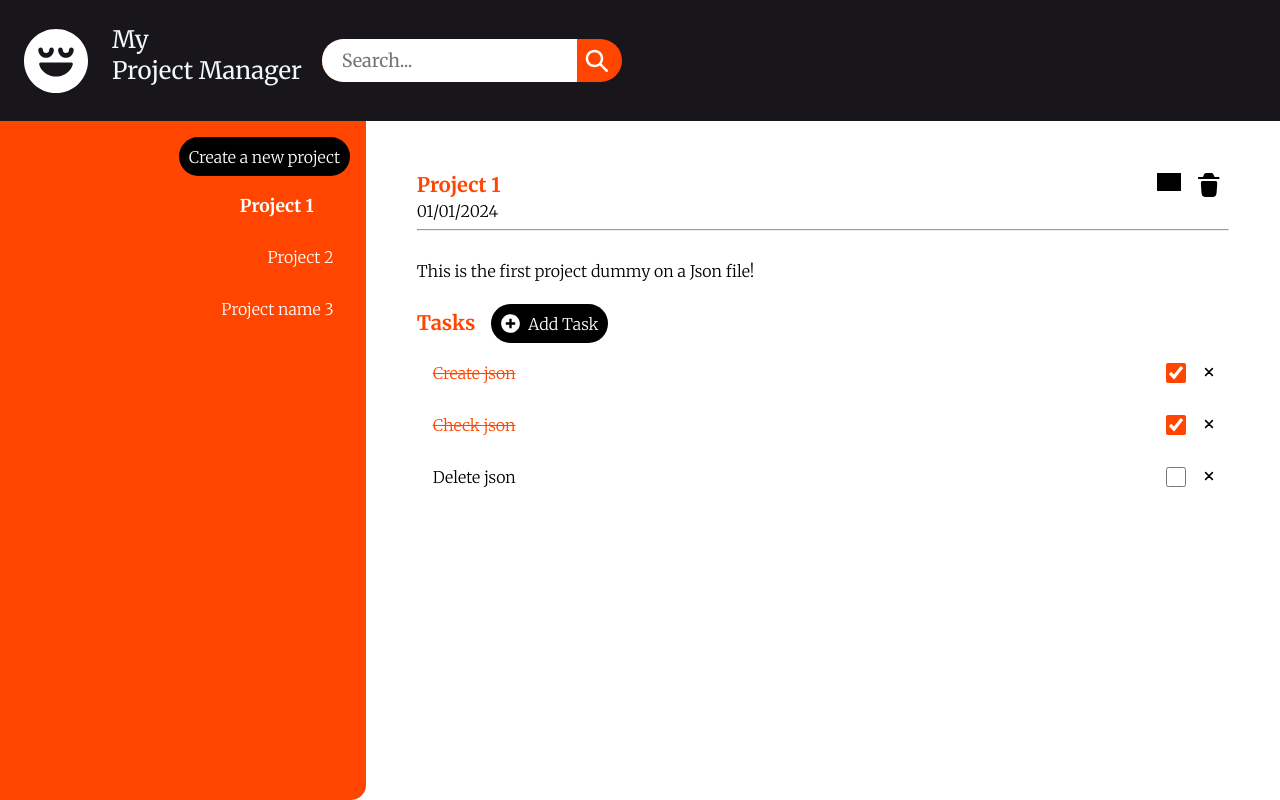
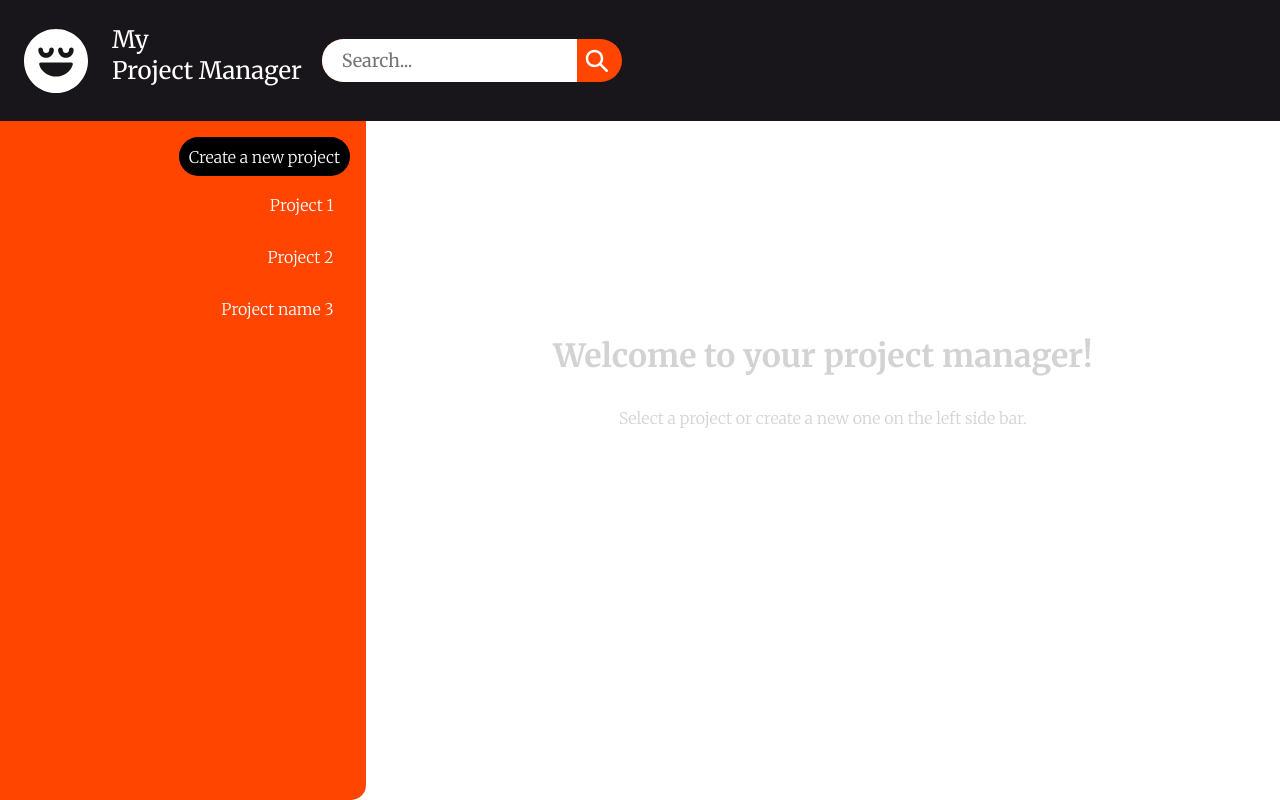
Before and after one commit to mariroco/React-Projects, a React (Vite) app in the folder project_manager/: page / in a window 1280 px wide. Built offline with nearby package versions, Linux system fonts and the light colour scheme; grey boxes are pictures that could not be loaded.

Commit message:
You can now create new projects and delete existing ones!

```diff
--- a/project_manager/src/App.css
+++ b/project_manager/src/App.css
@@ -28,7 +28,7 @@ h1{
     margin: auto;
     font-family: "Merriweather", serif;
     font-weight: 400;
-    color: aliceblue;
+    color: rgb(255, 255, 255);
     font-style: normal;
 }
 
--- a/project_manager/src/components/buttons/IconButton.jsx
+++ b/project_manager/src/components/buttons/IconButton.jsx
@@ -1,7 +1,13 @@
 
 import { useState } from "react";
 
-export default function IconButton({iconUrl='../../../public/management.svg', iconColor='black', hoverColor='orangered', clickColor='orange', buttonFunction=null}){
+export default function IconButton({
+    iconUrl='../../../public/management.svg',
+    iconColor='black',
+    hoverColor='orangered',
+    clickColor='orange',
+    buttonFunction=undefined}){
+
     const[isHovered, setIsHovered] = useState(iconColor);
 
     function handleOnMouseEnter(){
@@ -16,13 +22,11 @@ export default function IconButton({iconUrl='../../../public/management.svg', ic
         setIsHovered(clickColor);
     }
 
-
-    function handleOnClick(){
-
-        if(buttonFunction==null){
+    function handleClick(){
+        if(buttonFunction!=undefined){
+            buttonFunction();
+        }else{
             console.log("'buttonFunction' prop is undefined on the <IconButton/> component. This is a default function.");
-        }else{
-            buttonFunction();
         }
     }
 
@@ -47,7 +51,7 @@ export default function IconButton({iconUrl='../../../public/management.svg', ic
         onMouseLeave={handleOnMouseLeave}
         onMouseDown={handleOnMouseDown}
         onMouseUp={handleOnMouseEnter}
-        onClick={handleOnClick}>
+        onClick={handleClick}>
             <div style={{mask:`url(${iconUrl}) 0 0 / contain no-repeat`, width:'100%', backgroundColor:isHovered}}/>
         </div>
         </>
--- a/project_manager/src/components/buttons/RoundedButton.jsx
+++ b/project_manager/src/components/buttons/RoundedButton.jsx
@@ -1,11 +1,15 @@
 import { useState } from "react";
 
-function defaultFunction(){
-    console.log("'buttonFunction' prop is undefined on the <RoundedButton/> component. This is a default function.")
-}
+export default function RoundedButton({
+    iconUrl=null,
+    iconColor=null,
+    text='Rounded Button',
+    backgroundColor='black',
+    textcolor='white',
+    hoverColor='orangered',
+    clickColor='orange',
+    buttonFunction=undefined}){
 
-
-export default function RoundedButton({iconUrl=null, iconColor=null, text='Rounded Button', backgroundColor='black', textcolor='white', hoverColor='orangered', clickColor='orange', buttonFunction=defaultFunction, ...props}){
     const[isHovered, setIsHovered] = useState(backgroundColor);
 
     function handleOnMouseEnter(){
@@ -18,6 +22,14 @@ export default function RoundedButton({iconUrl=null, iconColor=null, text='Round
 
     function handleOnMouseDown(){
         setIsHovered(clickColor);
+    }
+
+    function handleClick(){
+        if(buttonFunction!=undefined){
+            buttonFunction();
+        }else{
+            console.log("'buttonFunction' prop is undefined on the <RoundedButton/> component. This is a default function.")
+        }
     }
 
     return(
@@ -41,7 +53,7 @@ export default function RoundedButton({iconUrl=null, iconColor=null, text='Round
         onMouseLeave={handleOnMouseLeave}
         onMouseDown={handleOnMouseDown}
         onMouseUp={handleOnMouseEnter}
-        onClick={buttonFunction}>
+        onClick={handleClick}>
 
             {/*Conditionally rendering button icon*/}
             {iconUrl &&
--- a/project_manager/src/components/project/Project.jsx
+++ b/project_manager/src/components/project/Project.jsx
@@ -1,8 +1,7 @@
+import { useState } from 'react';
 import './Project.css';
-import {useState} from 'react';
 
 export default function Project({projectName, clickFunction=null, selected}){
-    const[isSelected, setIsSelected] = useState(false);
 
     function handleProject() {
         if(clickFunction != null){
@@ -14,6 +13,6 @@ export default function Project({projectName, clickFunction=null, selected}){
 
 
     return(
-        <p className='Project' style={selected ? {transform:'scale(1.1)', fontWeight:'bold',marginInline:'4rem'}:{}} onClick={handleProject}>{projectName}</p>
+        <p className='Project' style={selected() ? {transform:'scale(1.1)', fontWeight:'bold',marginInline:'4rem'}:{}} onClick={handleProject}>{projectName}</p>
     );
 }
--- a/project_manager/src/components/project/ProjectDetails.jsx
+++ b/project_manager/src/components/project/ProjectDetails.jsx
@@ -7,27 +7,27 @@ import IconButton from "../buttons/IconButton.jsx";
 import Popup from "../popup/Popup.jsx";
 import { useState } from "react";
 
-export default function ProjectDetails( projectObj=null) {
+export default function ProjectDetails({projectObj, deleteThisFunction}) {
     const [popupIsShowing, setPopupIsShowing]=useState(false);
     const iconArray = [Pencil,Trash,Plus];
-    const prjData = projectObj.projectObj;
-
     return(
         <>
             <table style={{width: '100%', padding: '3rem', paddingBottom: '1rem'}}>
                 <thead>
                     <tr>
                         <td>
-                            <p className='ProjectTitle'>{prjData.name}</p>
+                            <p className='ProjectTitle'>{projectObj.name}</p>
                         </td>
                         <td style={{textAlign: 'right'}}>
-                            <IconButton iconUrl={iconArray[1]}/>
+                            <IconButton
+                                iconUrl={iconArray[1]}
+                                buttonFunction={deleteThisFunction}/>
                             <IconButton iconUrl={iconArray[0]}/>
                         </td>
                     </tr>
                     <tr>
                         <td colSpan="2">
-                        {prjData.date}
+                        {projectObj.date}
                         <hr/>
                         </td>
                     </tr>
@@ -38,7 +38,7 @@ export default function ProjectDetails( projectObj=null) {
                 <tbody>
                     <tr>
                         <td style={{paddingBottom: '20px'}}>
-                            {prjData.description}
+                            {projectObj.description}
                         </td>
                     </tr>
                     <tr>
@@ -50,7 +50,7 @@ export default function ProjectDetails( projectObj=null) {
                     <tr>
                         <td>
                             {
-                                prjData.Tasks.map((task) => {
+                                projectObj.Tasks.map((task) => {
                                     return (
                                         <Task key={task.key} description={task.task} taskState={task.status}/>
                                     )})
--- a/project_manager/src/components/project/ProjectList.jsx
+++ b/project_manager/src/components/project/ProjectList.jsx
@@ -1,31 +1,96 @@
 import Project from './Project.jsx';
 import RoundedButton from '../buttons/RoundedButton.jsx';
 import ProjectDetails from './ProjectDetails.jsx';
-import {useState} from 'react';
+import WelcomePage from '../welcomePage/WelcomePage.jsx';
+import Popup from '../popup/Popup.jsx';
+
+import {useState, useRef} from 'react';
 
 //Dummy data
 import { dummyProjects } from "../../dummyData/dummyProjects.jsx";
 
 export default function ProjectList(){
     //Usar un useref para manipular datos del arreglo de projectos
-    const [projectList, setProjectList] = useState(dummyProjects);
-    const [selectedProject, setSelectedProject] = useState(0);
+    const [selectedProjectIndex, setSelectedProjectIndex] = useState(null);
+    const [showPopup, setShowPopup] = useState(false);
 
-    console.log(projectList);
+    const _projectList = useRef(dummyProjects);
+    //console.log(_projectList.current);
+
+    function getProjectIndexByKey(projectKey){
+        for(var i=0; i<_projectList.current.length; i++){
+            if(_projectList.current[i].key == projectKey){
+                return(i);
+            }}
+    }
+
+    function setSelectedProjectIndexByKey(projectKey){
+        for(var i=0; i<_projectList.current.length; i++){
+            if(_projectList.current[i].key == projectKey){
+                if(selectedProjectIndex === i){
+                    setSelectedProjectIndex(null);
+                }else{
+                    setSelectedProjectIndex(i);
+                    return(i);
+                }
+            }
+        }
+
+    }
+
+    function addNewProjectToList(name, date, description){
+        const newProjectKey = () => {
+            if(_projectList.current.length==0){
+                return(0);
+            }else{
+                return (_projectList.current[_projectList.current.length-1].key+1);
+            }
+        };
+        const newProject =
+            {
+                "key":newProjectKey,
+                "name": name,
+                "date": date,
+                "description": description,
+                "Tasks": []
+            };
+
+            _projectList.current.push(newProject);
+    }
+
+    function deleteProjectFromListByKey(projectKey){
+
+        const tempArray = [];
+        for(var i=0; i<_projectList.current.length; i++){
+            if(_projectList.current[i].key != projectKey){
+                tempArray.push(_projectList.current[i]);
+            }
+        }
+        console.log(tempArray);
+        _projectList.current= tempArray;
+        setSelectedProjectIndex(null);
+    }
+
+    function isThisProjectSelected(projectKey){
+        return(getProjectIndexByKey(projectKey) === selectedProjectIndex);
+    }
 
     return(
         <>
         <div id='sideBar'>
             <div className='buttonParentDiv'>
                 <div className='createProjectButton'>
-                    <RoundedButton text='Create a new project' hoverColor='gray' />
+                    <RoundedButton text='Create a new project' hoverColor='gray' buttonFunction={()=>setShowPopup(true)} />
                 </div>
                 <div className="custom-scrollbar" id='ProjectList'>
-
                 {
-                    dummyProjects.map((project) => {
+                    _projectList.current.map((project) => {
                     return (
-                         <Project projectName={project.name} key={project.key} clickFunction={()=>setSelectedProject(project.key)} selected={project.key===selectedProject ? true:false}/>
+                         <Project
+                         projectName={project.name}
+                         key={'prj'+project.key}
+                         clickFunction={()=>setSelectedProjectIndexByKey(project.key)}
+                         selected={()=> isThisProjectSelected(project.key)}/>
                     );})
                 }
 
@@ -34,9 +99,59 @@ export default function ProjectList(){
 
         </div>
         <div id='contentArea'>
-            <ProjectDetails projectObj={projectList[selectedProject]}/>
+            {selectedProjectIndex != undefined ?
+            <ProjectDetails
+            projectObj={_projectList.current[selectedProjectIndex]}
+            deleteThisFunction={()=>deleteProjectFromListByKey(_projectList.current[selectedProjectIndex].key)}/>
+            : <WelcomePage/>
+            }
 
         </div>
+        {showPopup && <Popup closePopup={()=> setShowPopup(false)} title='Create a new project' ><ProjectForm btnFunction={addNewProjectToList} closeForm={()=>setShowPopup(false)}/></Popup>}
         </>
     );
 }
+
+function ProjectForm({btnFunction, closeForm}){
+    const [usedChars, setUsedChars] = useState(0);
+
+    const nameRef = useRef(null);
+    const dateRef =useRef(null);
+    const descriptionRef = useRef(null);
+
+    function handleSubmit(){
+        if(nameRef.current.value.trim() != '' && dateRef.current.value.trim() != '' && descriptionRef.current.value.trim() != ''){
+            btnFunction(nameRef.current.value.trim(),dateRef.current.value.trim(),descriptionRef.current.value.trim());
+            closeForm();
+        }else{
+            alert('Please check if there are any empty datafields');
+        }
+    }
+
+    function handleOnChange(e){
+        setUsedChars(e.target.value.length);
+    }
+
+    return(
+    <>
+    <div style={{width:'100%', textAlign:'center', display:'flex'}}>
+        <input
+        ref={nameRef}
+        maxLength="60"
+        type='text'
+        placeholder='Project name'
+        onChange={(e)=>handleOnChange(e)}
+        style={{fontFamily:'"Merriweather", serif', borderRadius:'30px', padding:'.7rem', width:'100%', borderWidth:'1px'}}/>
+    </div>
+    <p style={{float:'right', fontSize:'10px', color:'orangered'}}>Used {usedChars} out of 60 characters.</p>
+    <div style={{width:'100%', textAlign:'right', display:'flex', marginBottom:'1rem'}}>
+    <input ref={dateRef} type='date' style={{fontFamily:'"Merriweather", serif',borderRadius:'30px', padding:'.7rem', width:'100%', borderWidth:'1px', borderColor:'orange'}}/>
+    </div>
+    <div style={{width:'100%', textAlign:'center', display:'flex', marginBottom:'.5rem'}}>
+        <textarea ref={descriptionRef} placeholder='Project description' style={{fontFamily:'"Merriweather", serif',borderRadius:'25px', padding:'1rem', width:'100%', resize:'none', height:'6rem'}}/>
+    </div>
+    <div style={{textAlign:'right', margin:'.5rem 0rem .5rem 0rem'}}>
+    <RoundedButton text='Submit' buttonFunction={handleSubmit}/>
+    </div>
+    </>);
+}
--- /dev/null
+++ b/project_manager/src/components/welcomePage/WelcomePage.jsx
@@ -0,0 +1,11 @@
+export default function WelcomePage(){
+    return(
+        <div style={{width:'100%', height:'100%', display:'flex'}}>
+            <div style={{margin:'auto', marginTop:'20%', textAlign: 'center'}}>
+                <p style={{fontFamily:'"Merriweather", serif', fontWeight:'bold', fontSize:'200%', color:'lightgray'}}>Welcome to your project manager!</p>
+                <p style={{fontFamily:'"Merriweather", serif', color:'lightgray'}}>Select a project or create a new one on the left side bar.</p>
+
+            </div>
+        </div>
+    );
+}
```
